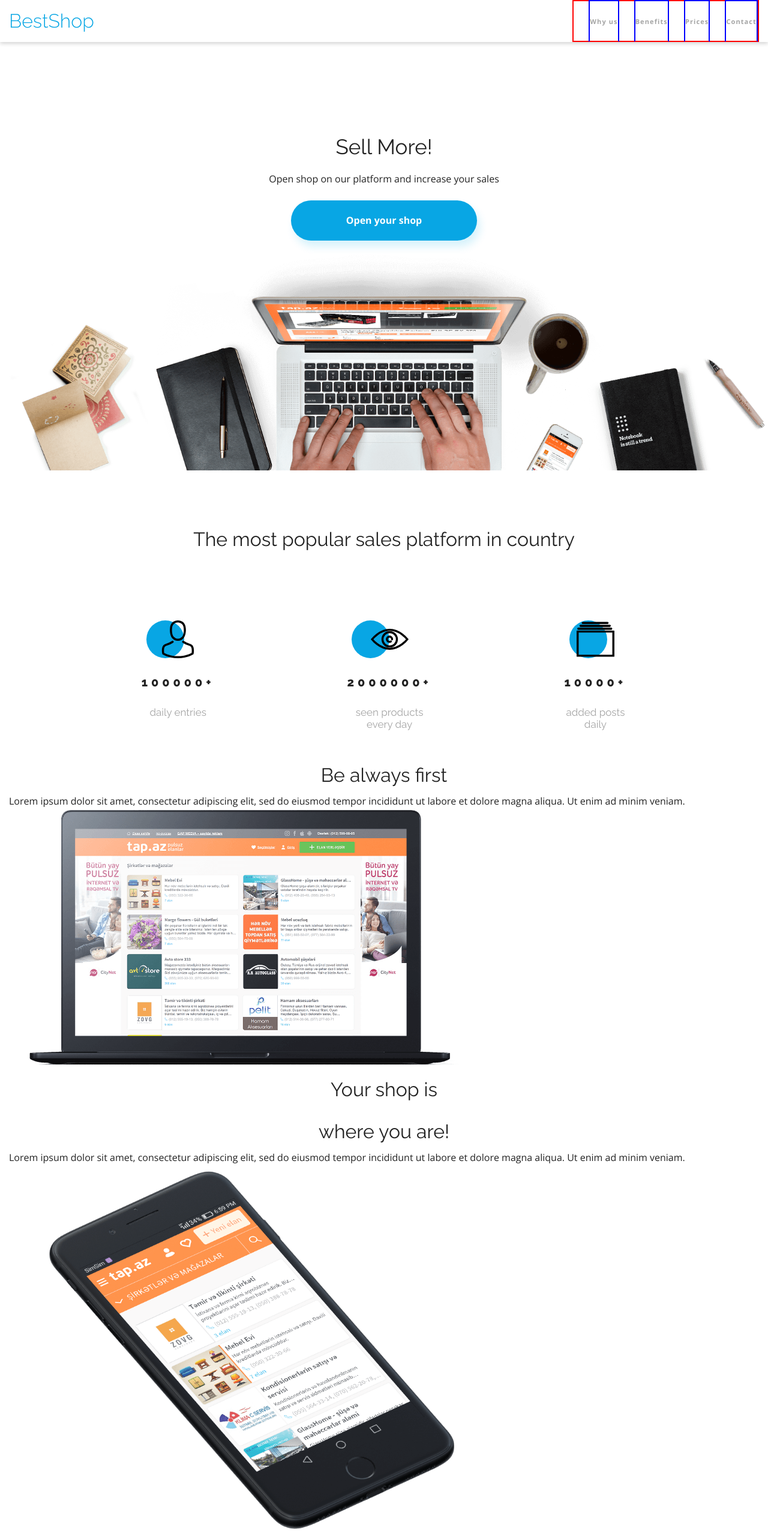
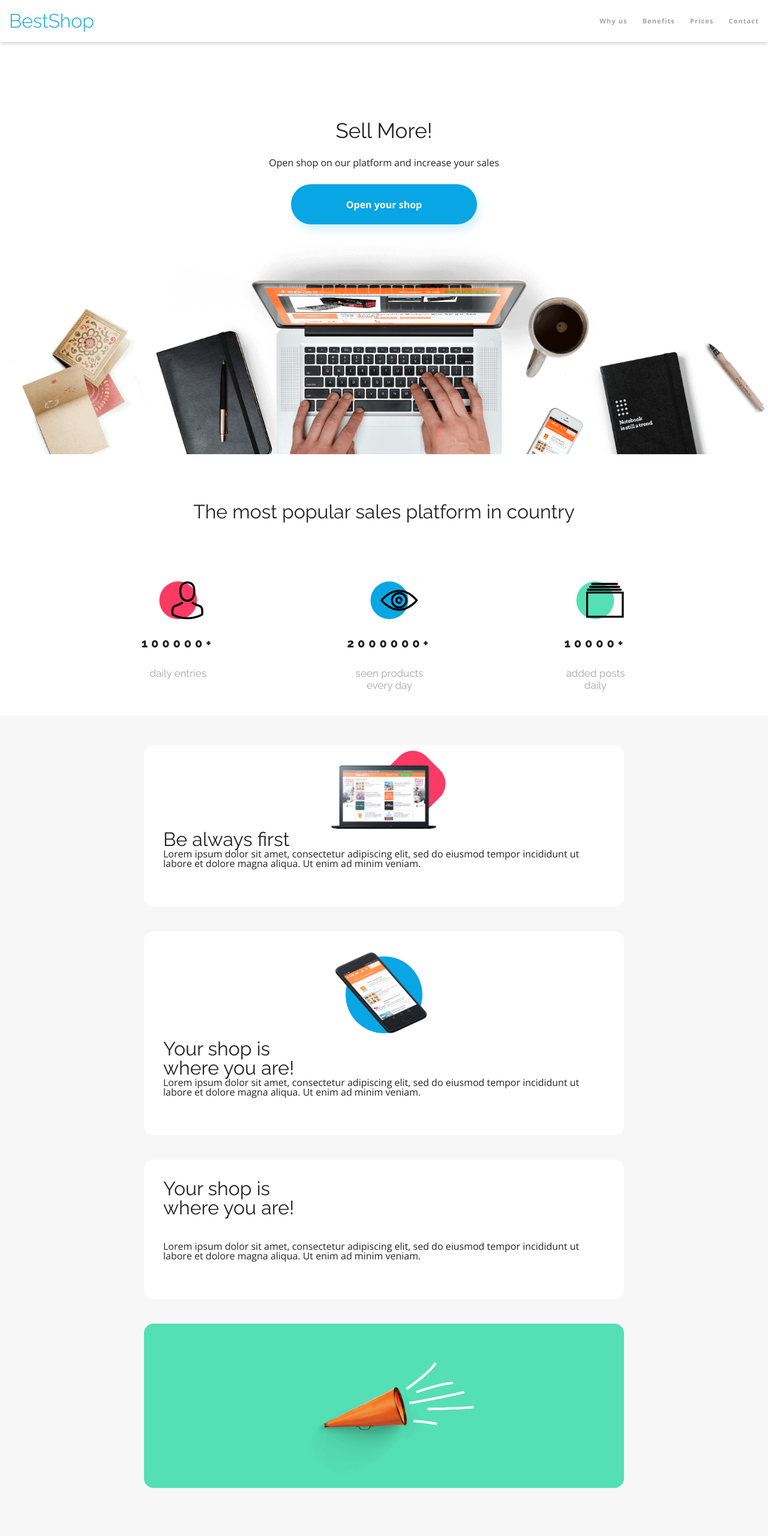
Before and after one commit to TomaszGoldmann/Best_Shop-Mobile_First, a website built with Parcel: page index.html in a window 1280 px wide. Shown: the top 2560 px of the page at 60% size. Built offline with nearby package versions, Linux system fonts and the light colour scheme.

Commit message:
SCSS Benefits + naprawa header'a

```diff
--- a/index.html
+++ b/index.html
@@ -14,15 +14,17 @@
 <body>
 <header class="header">
     <div class="header__container container">
+        <input type="checkbox" class="menu__btn" id="menu__btn">
         <div class="header__div">
             <a href="#" class="logo">BestShop</a>
-            <input type="checkbox" class="menu__btn" id="menu__btn">
+
             <label for="menu__btn" class="menu__toggle">
                 <span></span>
                 <span></span>
                 <span></span>
             </label>
         </div>
+
         <nav>
             <ul class="header__nav">
                 <li class="nav__element"><a href="#why-us" class="nav__link">Why us</a></li>
@@ -78,7 +80,7 @@
         </div>
     </section>
 
-    <section class="benefits">
+    <section id="benefits" class="benefits">
         <div class="benefits__container container">
 
             <div class="benefits__single benefits__single--notebook">
--- a/scss/elements/_base.scss
+++ b/scss/elements/_base.scss
@@ -13,7 +13,6 @@ h1 {
   font-family: $font-raleway;
   font-size: 2.1875em;
   font-weight: normal;
-  line-height: 2.5625em;
   text-align: center;
 }
 
@@ -21,7 +20,6 @@ h2 {
   font-family: $font-raleway;
   font-size: 1.875em;
   font-weight: normal;
-  line-height: 2.1875em;
   text-align: center;
 
   @include tablet {
--- a/scss/elements/_benefits.scss
+++ b/scss/elements/_benefits.scss
@@ -0,0 +1,157 @@
+@import "../settings/all";
+
+#benefits {
+  background-color: $color-light-grey;
+  padding: 3.125em 0;
+
+  @include desktop {
+    padding: 6.25em 0;
+  }
+
+  .benefits__container {
+    display: flex;
+    flex-direction: column;
+    justify-content: space-around;
+    align-items: center;
+
+    .benefits__single {
+      width: 100vh;
+      max-width: 100%;
+      padding: 2em 2em;
+      background-color: $color-white;
+      border-radius: 1em;
+      margin-bottom: 2.5625em;
+      display: flex;
+      flex-direction: column-reverse;
+
+      &:nth-child(1) > .benefits__image:before {
+        @include shape($color-redish, 2em, 6em, 12em);
+        top: -1em;
+        right: 0;
+        @include desktop {
+          top: 0;
+          right: -6em;
+        }
+      }
+
+      &:nth-child(2) > .benefits__image:before {
+        @include shape($color-primary, 50%, 8em, 20em);
+      }
+
+      @include desktop {
+        flex-direction: row;
+        justify-content: space-between;
+      }
+
+      .benefits__text {
+        width: 100%;
+        display: flex;
+        flex-direction: column;
+        justify-content: center;
+        position: relative;
+        padding: 0 0 2em;
+
+        @include desktop {
+          width: 50%;
+        }
+      }
+
+      & > .benefits__text:after {
+        @include desktop {
+          @include floor($color-redish)
+        }
+      }
+
+      &:nth-child(2) > .benefits__text:after {
+        @include desktop {
+          @include floor($color-primary)
+        }
+      }
+
+      .benefits__title {
+        text-align: left;
+      }
+
+      .benefits__image {
+        width: 12em;
+        margin: 0 auto;
+        position: relative;
+        display: flex;
+        justify-content: center;
+        align-items: center;
+
+        img {
+          width: 100%;
+          height: auto;
+          z-index: 2;
+
+          @include desktop {
+            width: 426px;
+            height: auto;
+          }
+        }
+      }
+    }
+
+    .benefits__single--phone {
+      @include desktop {
+        flex-direction: row-reverse;
+      }
+    }
+
+    .benefits__description {
+      @include desktop {
+        margin: 20px 0;
+      }
+    }
+
+    .benefits__double {
+      width: 100vh;
+      max-width: 100%;
+      display: flex;
+      flex-direction: column;
+
+      @include desktop {
+        flex-direction: row;
+        gap: 10px;
+
+        .benefits__text {
+          width: 100%;
+          &:after {
+            @include floor($color-green)
+          }
+        }
+      }
+
+      .benefits__title {
+        margin: 0 0 40px;
+
+        @include desktop {
+          margin: 40px 0;
+        }
+      }
+
+      .benefits__single--image {
+        width: 100%;
+        height: auto;
+        max-height: 364px;
+        background-color: $color-green;
+
+        display: flex;
+        justify-content: center;
+        align-items: center;
+
+        @include desktop {
+          width: 40%;
+        }
+
+        img {
+          width: 100%;
+          height: auto;
+          max-width: 300px;
+          translate: 0 2em;
+        }
+      }
+    }
+  }
+}
--- a/scss/elements/_headers.scss
+++ b/scss/elements/_headers.scss
@@ -1,12 +1,47 @@
 @import "../settings/all";
 
 .header {
+  position: sticky;
+  top: 0;
+  z-index: 3;
+  background-color: $color-white;
   height: 70px;
   box-shadow: 0 3px 6px #00000029;
 
   &__container {
     display: flex;
     flex-direction: column;
+
+    .menu__btn {
+      display: none;
+
+      &:checked {
+        ~ nav {
+          display: flex;
+        }
+
+        ~ div .menu__toggle {
+          position: relative;
+
+          span {
+
+            &:nth-child(1) {
+              transform-origin: 0 0;
+              transform: rotate(45deg);
+            }
+
+            &:nth-child(2) {
+              opacity: 0;
+            }
+
+            &:nth-child(3) {
+              transform-origin: 0 100%;
+              transform: rotate(-45deg);
+            }
+          }
+        }
+      }
+    }
 
     @include tablet {
       flex-direction: row;
@@ -18,40 +53,6 @@
       display: flex;
       justify-content: space-between;
       align-items: center;
-
-      .menu__btn {
-        display: none;
-
-        &:checked {
-          ~ nav {
-            display: flex;
-          }
-
-          ~ .menu__toggle {
-            position: relative;
-
-            span {
-              position: absolute;
-
-              &:nth-child(1) {
-                top: 50%;
-                transform-origin: 50% 50%;
-                transform: rotate(45deg);
-              }
-
-              &:nth-child(2) {
-                opacity: 0;
-              }
-
-              &:nth-child(3) {
-                top: 50%;
-                transform-origin: 50% 50%;
-                transform: rotate(-45deg);
-              }
-            }
-          }
-        }
-      }
 
       .menu__toggle {
         display: flex;
@@ -65,52 +66,63 @@
         }
 
         span {
+          transition: 0.5s;
           display: block;
           height: 2px;
           width: 100%;
-          background-color: dodgerblue;
+          background-color: $color-primary;
           border-radius: 4px;
         }
       }
     }
 
-    //nav {
-    //  display: none;
-    //
-    //  @include tablet {
-    //    display: block;
-    //  }
-    //}
+    nav {
+      display: none;
+      position: relative;
+
+      @include tablet {
+        display: flex;
+      }
+    }
 
     .header__nav {
-      height: 70px;
+      height: auto;
+      width: 100vw;
       display: flex;
       flex-direction: column;
       justify-content: flex-start;
-      border: 2px solid red;
+      position: absolute;
+      background-color: $color-white;
+      top: 0;
+      left: -15px;
 
       @include tablet {
+        width: auto;
         flex-direction: row;
         align-items: center;
+        position: static;
       }
 
       .nav__element {
         height: 70px;
-        border: 2px solid blue;
         font-family: $font-open-sans;
         font-size: 0.6875em;
         font-weight: bold;
         letter-spacing: 0.1em;
         border-bottom: 2px solid transparent;
-        margin-left: 25px;
+        padding: 0 15px;
 
         display: flex;
         align-items: center;
         justify-content: flex-start;
 
-        @include tablet {
         .nav__link {
+          width: 100%;
+          height: 100%;
           color: $color-grey;
+          display: flex;
+          align-items: center;
+
         }
         &:hover {
           border-bottom: 2px solid $color-primary;
@@ -119,6 +131,10 @@
             color: $color-black;
           }
         }
+
+        @include tablet {
+          padding: 0;
+          margin-left: 25px;
         }
       }
     }
--- a/scss/elements/_opening.scss
+++ b/scss/elements/_opening.scss
@@ -22,7 +22,7 @@
       font-size: 1em;
       font-weight: normal;
       text-align: center;
-      margin: 0 0 1.75em;
+      margin: 1.75em 0 1.75em;
     }
   }
 
--- a/scss/elements/_statistics.scss
+++ b/scss/elements/_statistics.scss
@@ -27,6 +27,15 @@
       .statistics__single {
         margin-bottom: 2.5em;
         text-align: center;
+        &:nth-child(1) > .statistics__circle:before {
+          @include circle($color-redish)
+        }
+        &:nth-child(2) > .statistics__circle:before {
+          @include circle($color-primary)
+        }
+        &:nth-child(3) > .statistics__circle:before {
+          @include circle($color-green)
+        }
 
         .statistics__circle {
           position: relative;
@@ -34,21 +43,9 @@
           img {
             width: 3.9375em;
             height: 3.9375em;
-          }
-
-          &:nth-child(1):before {
-            content: "";
-            display: block;
-            position: absolute;
-            left: 0.5em;
-            z-index: -1;
-            height: 3.9375em;
-            width: 3.9375em;
-            background-color: $color-primary;
-            border-radius: 50%;
+            transform: translateX(25%);
           }
         }
-
       }
 
       .statistics__number {
--- a/scss/settings/_mixins.scss
+++ b/scss/settings/_mixins.scss
@@ -17,3 +17,42 @@
     @content
   }
 }
+
+@mixin circle($color) {
+  content: "";
+  display: block;
+  position: absolute;
+  z-index: -1;
+  left: 50%;
+  transform: translateX(-50%);
+  height: 3.9375em;
+  width: 3.9375em;
+  background-color: $color;
+  border-radius: 50%;
+}
+
+@mixin shape($color, $radius, $mob, $des) {
+  content: "";
+  position: absolute;
+  z-index: 1;
+  background-color: $color;
+  border-radius: $radius;
+  rotate: 45deg;
+  height: $mob;
+  width: $mob;
+  @include desktop {
+    height: $des;
+    width: $des;
+  }
+  @content
+}
+
+@mixin floor($color) {
+  content: "";
+  position: absolute;
+  bottom: 0;
+  left: 0;
+  width: 70%;
+  height: 2px;
+  background-color: $color;
+}
```
Lines whose indentation alone changed are shown as unchanged.
